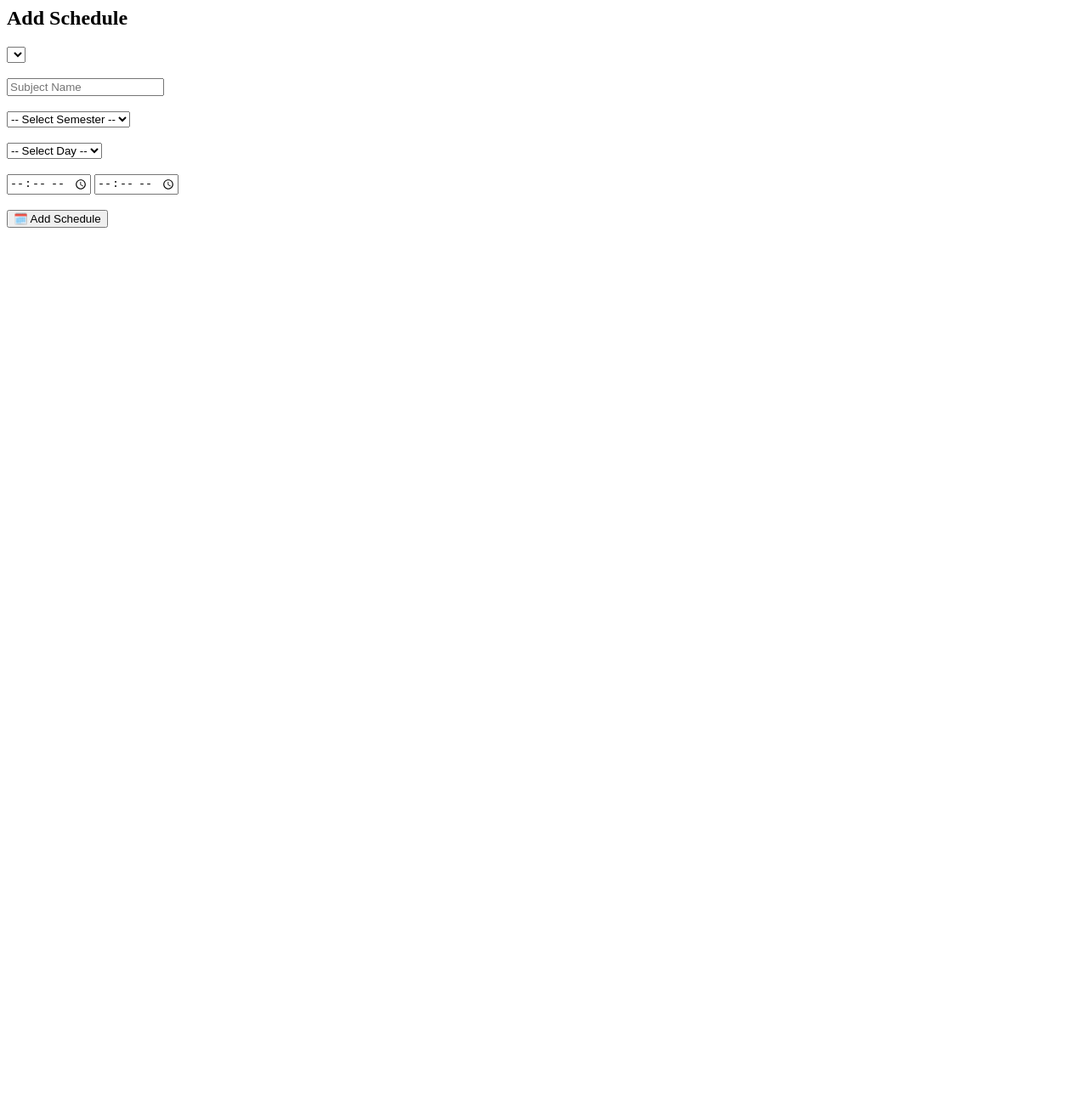
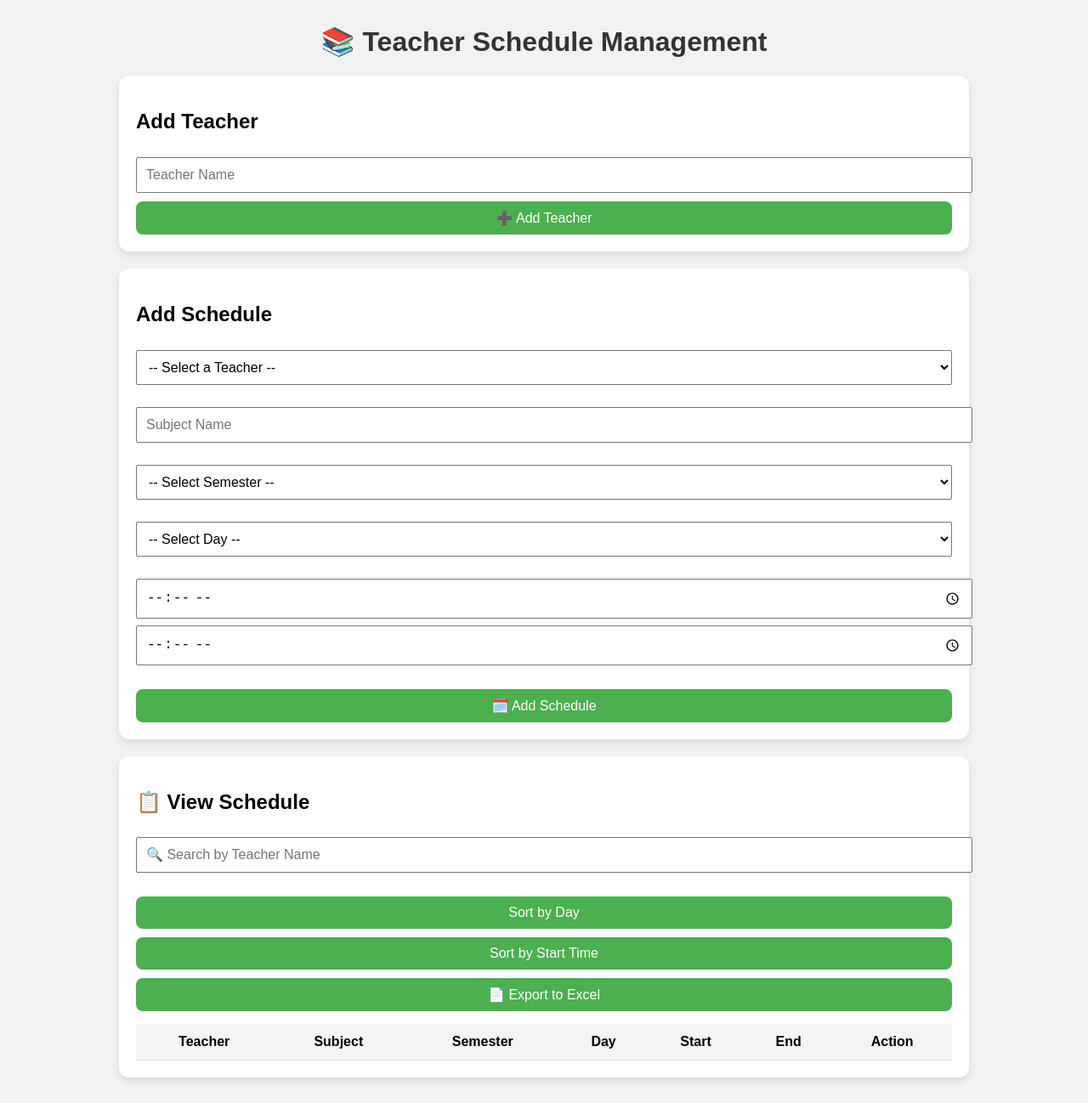
Before and after one commit to zu38/routine, a plain HTML site: page index.html in a window 1280 px wide. Shown: the whole page at 85% size. Before the commit the page ends 800 px from the top, so only its background shows below. Drawn offline with Linux system fonts and the light colour scheme.

Commit message:
Update index.html

```diff
--- a/index.html
+++ b/index.html
@@ -1,3 +1,20 @@
+<!DOCTYPE html>
+<html lang="en">
+<head>
+    <meta charset="UTF-8">
+    <title>Schedule Management System</title>
+    <link rel="stylesheet" href="style.css">
+</head>
+<body>
+    <div class="container">
+        <h1>📚 Teacher Schedule Management</h1>
+
+        <section class="card">
+            <h2>Add Teacher</h2>
+            <input type="text" id="teacherName" placeholder="Teacher Name">
+            <button onclick="addTeacher()">➕ Add Teacher</button>
+        </section>
+
         <section class="card">
             <h2>Add Schedule</h2>
             <select id="teacherSelect"></select><br><br>
@@ -30,3 +47,36 @@
 
             <button onclick="addSchedule()">🗓️ Add Schedule</button>
         </section>
+
+        <section class="card">
+            <h2>📋 View Schedule</h2>
+
+            <input type="text" id="searchTeacher" placeholder="🔍 Search by Teacher Name" onkeyup="filterSchedules()">
+            <br><br>
+            <button onclick="sortSchedulesByDay()">Sort by Day</button>
+            <button onclick="sortSchedulesByTime()">Sort by Start Time</button>
+            <button onclick="exportToExcel()">📄 Export to Excel</button>
+
+            <table id="scheduleTable">
+                <thead>
+                    <tr>
+                        <th>Teacher</th>
+                        <th>Subject</th>
+                        <th>Semester</th>
+                        <th>Day</th>
+                        <th>Start</th>
+                        <th>End</th>
+                        <th>Action</th>
+                    </tr>
+                </thead>
+                <tbody>
+                    <!-- dynamic rows -->
+                </tbody>
+            </table>
+        </section>
+    </div>
+
+    <script src="script.js"></script>
+    <script src="https://cdnjs.cloudflare.com/ajax/libs/xlsx/0.18.5/xlsx.full.min.js"></script>
+</body>
+</html>
```
Lines whose indentation alone changed are shown as unchanged.
